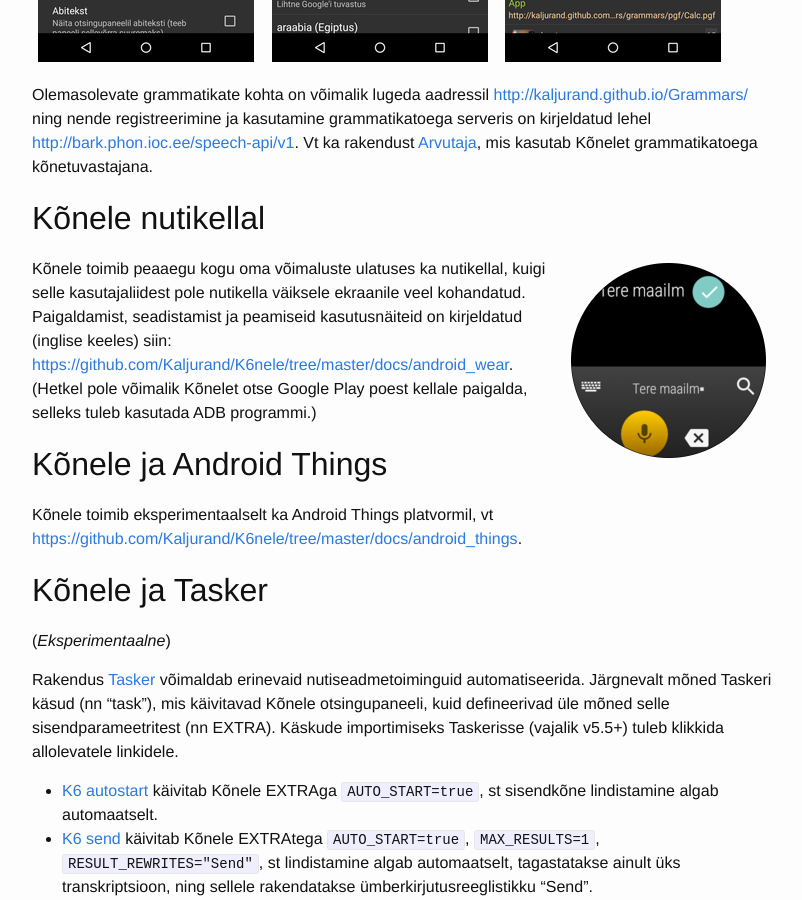
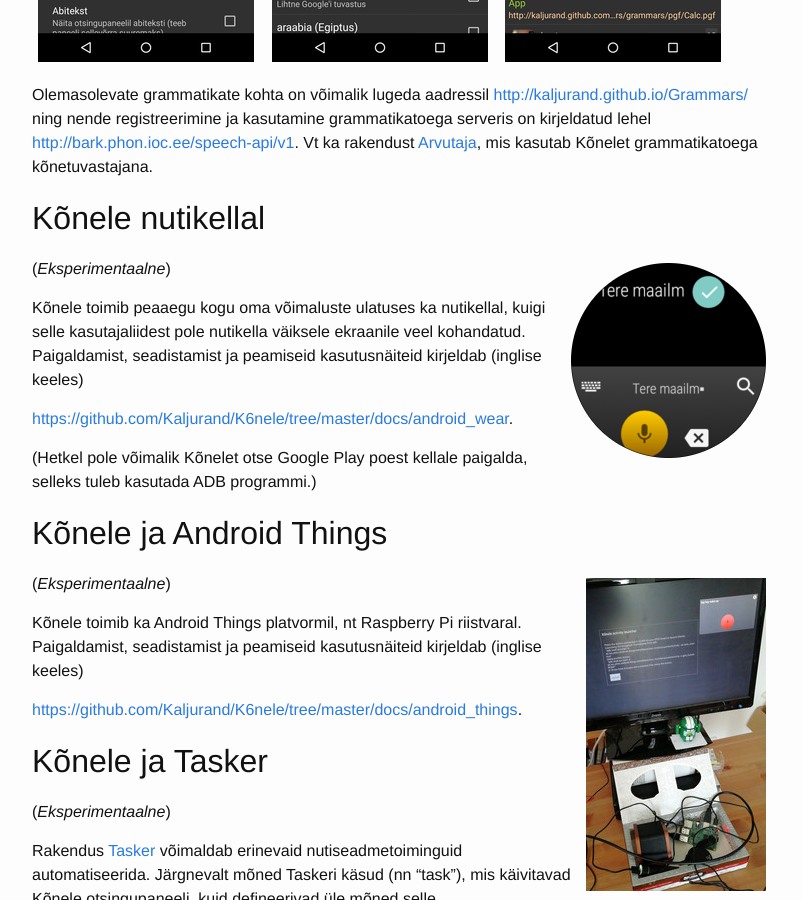
Before and after one commit to Kaljurand/K6nele, a Jekyll site: the page built from docs/et/user_guide.md, in a window 1280 px wide and 900 px high, scrolled down 18509 px. Shown: the whole window, without its empty margins (238-1040 px from the left). Built offline with Jekyll 4.4.1, drawn with Linux system fonts in a browser that asks for light colours; comment, search, counter and statistics services are not loaded.

Commit message:
Add screenshot for Android Things setup

```diff
--- a/docs/et/user_guide.md
+++ b/docs/et/user_guide.md
@@ -524,16 +524,29 @@
 
 <img style="float: right" title="Ekraanipilt: Kõnele nutikella klaviatuurina" alt="Ekraanipilt: Kõnele nutikella klaviatuurina." src="{{ site.baseurl }}/images/et/Screenshot_20181007.png">
 
+(_Eksperimentaalne_)
+
 Kõnele toimib peaaegu kogu oma võimaluste ulatuses ka nutikellal, kuigi selle kasutajaliidest
 pole nutikella väiksele ekraanile veel kohandatud. Paigaldamist, seadistamist ja peamiseid
-kasutusnäiteid on kirjeldatud (inglise keeles) siin:
+kasutusnäiteid kirjeldab (inglise keeles)
+
 <https://github.com/Kaljurand/K6nele/tree/master/docs/android_wear>.
+
 (Hetkel pole võimalik Kõnelet otse Google Play poest kellale paigalda, selleks tuleb
 kasutada ADB programmi.)
 
 ## Kõnele ja Android Things
 
-Kõnele toimib eksperimentaalselt ka Android Things platvormil, vt
+<a href="{{ site.baseurl }}/images/et/20190209_android_things.jpg">
+<img style="float: right" title="Ekraanipilt: Kõnele ja Android Things, riistvara: Raspberry Pi, mikrofon, kõlar, aku, monitor (valikuline)" alt="Ekraanipilt: riistvara: Raspberry Pi, mikrofon, kõlar, monitor (valikuline)" src="{{ site.baseurl }}/images/et/20190209_android_things_small.jpg">
+</a>
+
+(_Eksperimentaalne_)
+
+Kõnele toimib ka Android Things platvormil, nt Raspberry Pi riistvaral.
+Paigaldamist, seadistamist ja peamiseid
+kasutusnäiteid kirjeldab (inglise keeles)
+
 <https://github.com/Kaljurand/K6nele/tree/master/docs/android_things>.
 
 ## Kõnele ja Tasker
```
Also changed, not shown: images/et/20190209_android_things.jpg (added), images/et/20190209_android_things_small.jpg (added).
